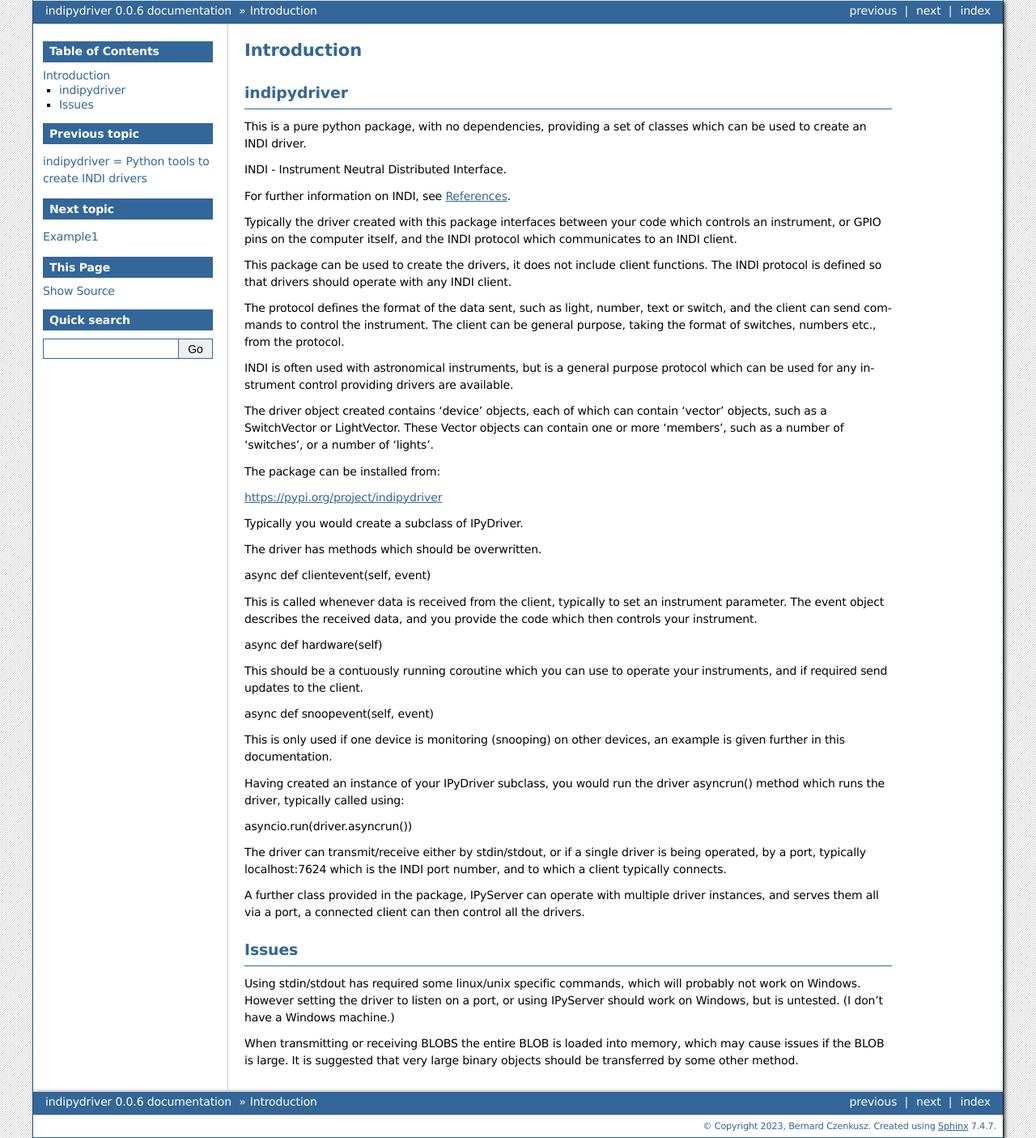
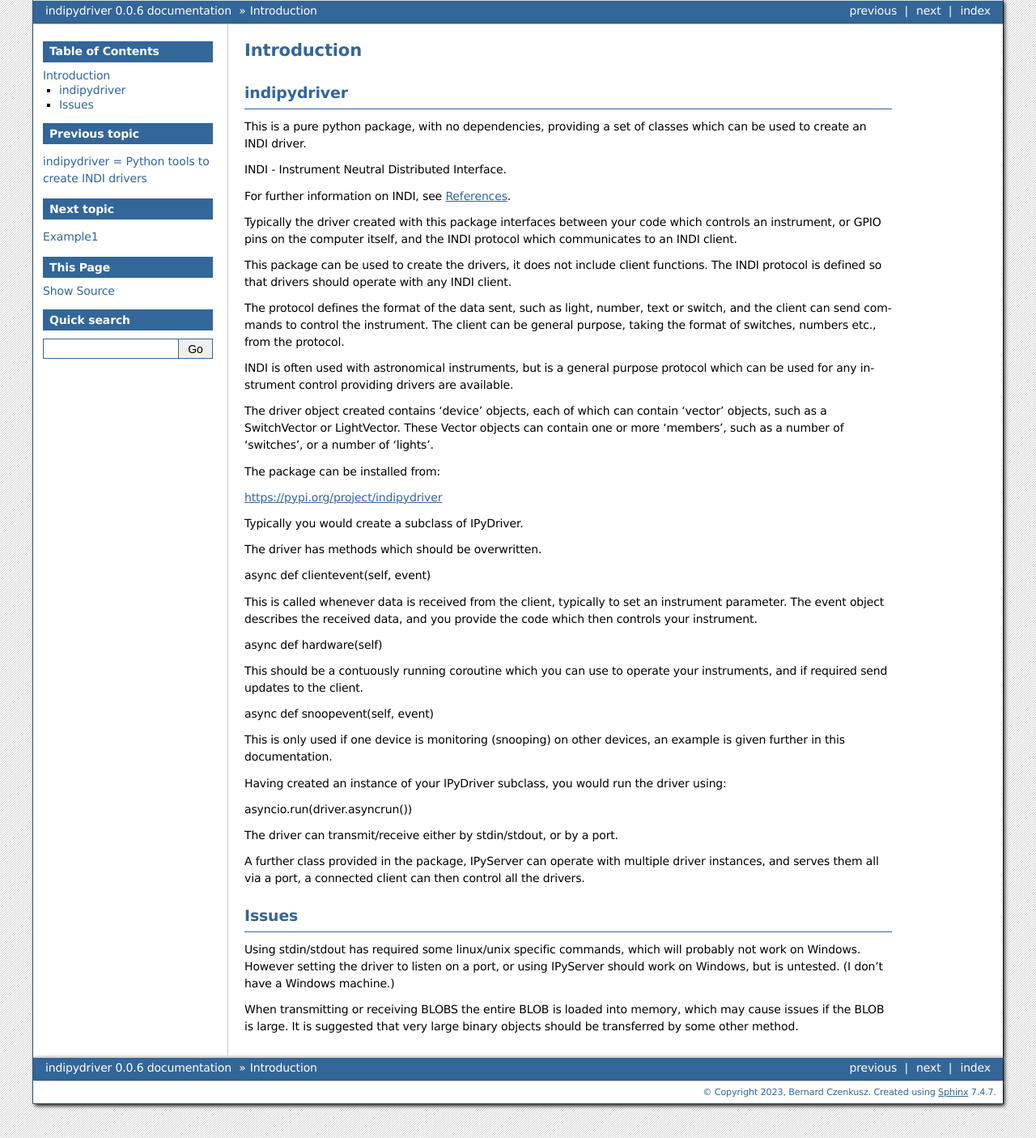
Before and after one commit to bernie-skipole/indipydriver, a Sphinx documentation site: the page built from docs/source/usage/introduction.rst, in a window 1280 px wide. Shown: the whole page at 81% size. Built offline with Sphinx 7.4.7, drawn with Linux system fonts in a browser that asks for light colours.

Commit message:
doc changes

```diff
--- a/docs/source/usage/introduction.rst
+++ b/docs/source/usage/introduction.rst
@@ -41,11 +41,11 @@
 
 This is only used if one device is monitoring (snooping) on other devices, an example is given further in this documentation.
 
-Having created an instance of your IPyDriver subclass, you would run the driver asyncrun() method which runs the driver, typically called using:
+Having created an instance of your IPyDriver subclass, you would run the driver using:
 
 asyncio.run(driver.asyncrun())
 
-The driver can transmit/receive either by stdin/stdout, or if a single driver is being operated, by a port, typically localhost:7624 which is the INDI port number, and to which a client typically connects.
+The driver can transmit/receive either by stdin/stdout, or by a port.
 
 A further class provided in the package, IPyServer can operate with multiple driver instances, and serves them all via a port, a connected client can then control all the drivers.
 
```
Also changed, not shown: README.md (+2 -2 lines).
